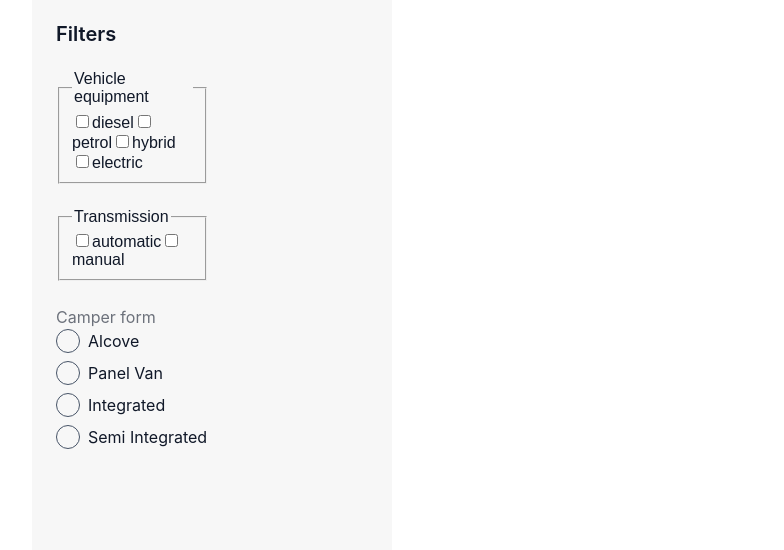
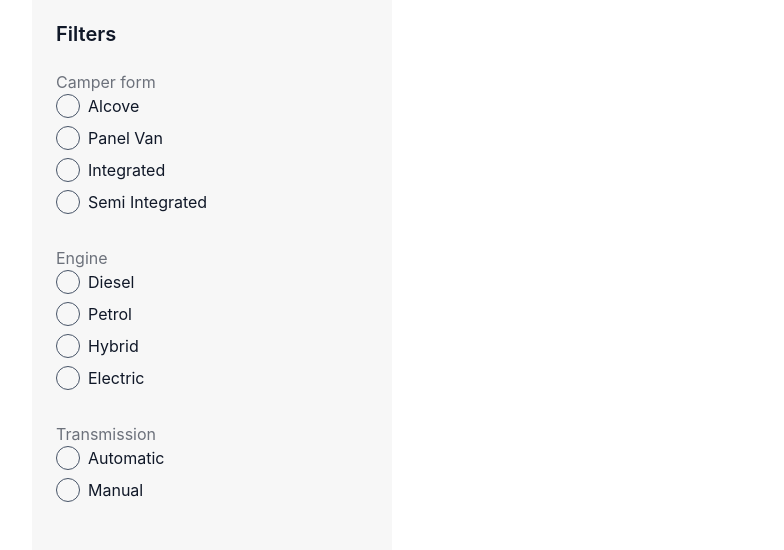
Before and after one commit to GennadiyTsekhmistro/travel-trucks, a Next.js app: page /catalog in a window 1280 px wide. Shown: the part 250-800 px from the top of the page, without its empty margins (32-816 px from the left). Built offline with nearby package versions, Linux system fonts and the light colour scheme; no server answers.

Commit message:
Style camper catalog cards

```diff
--- a/app/catalog/page.tsx
+++ b/app/catalog/page.tsx
@@ -59,6 +59,7 @@ export default function Catalog() {
 
   const campers = data?.pages.flatMap((page) => page.campers) ?? [];
 
+  console.log("Перший кемпер:", campers[0]);
   const filteredCampers = campers.filter((camper) => {
     if (!searchApplied) {
       return true;
@@ -143,36 +144,6 @@ export default function Catalog() {
             <div className="catalog-filters">
               <h2>Filters</h2>
 
-              <fieldset>
-                <legend>Vehicle equipment</legend>
-                {(["diesel", "petrol", "hybrid", "electric"] as const).map(
-                  (engine) => (
-                    <label key={engine}>
-                      <input
-                        type="checkbox"
-                        checked={engines.includes(engine)}
-                        onChange={() => toggleEngine(engine)}
-                      />
-                      {engine}
-                    </label>
-                  ),
-                )}
-              </fieldset>
-
-              <fieldset>
-                <legend>Transmission</legend>
-                {(["automatic", "manual"] as const).map((transmission) => (
-                  <label key={transmission}>
-                    <input
-                      type="checkbox"
-                      checked={transmissions.includes(transmission)}
-                      onChange={() => toggleTransmission(transmission)}
-                    />
-                    {transmission}
-                  </label>
-                ))}
-              </fieldset>
-
               <fieldset className="catalog-form-filter">
                 <legend>Camper form</legend>
 
@@ -192,6 +163,54 @@ export default function Catalog() {
                     />
                     <span className="catalog-radio-circle" aria-hidden="true" />
                     <span>{label}</span>
+                  </label>
+                ))}
+              </fieldset>
+
+              <fieldset className="catalog-engine-filter">
+                <legend>Engine</legend>
+
+                {(["diesel", "petrol", "hybrid", "electric"] as const).map(
+                  (engine) => (
+                    <label className="catalog-engine-option" key={engine}>
+                      <input
+                        type="checkbox"
+                        checked={engines.includes(engine)}
+                        onChange={() => toggleEngine(engine)}
+                      />
+                      <span
+                        className="catalog-engine-circle"
+                        aria-hidden="true"
+                      />
+                      <span>
+                        {engine.charAt(0).toUpperCase() + engine.slice(1)}
+                      </span>
+                    </label>
+                  ),
+                )}
+              </fieldset>
+
+              <fieldset className="catalog-transmission-filter">
+                <legend>Transmission</legend>
+
+                {(["automatic", "manual"] as const).map((transmission) => (
+                  <label
+                    className="catalog-transmission-option"
+                    key={transmission}
+                  >
+                    <input
+                      type="checkbox"
+                      checked={transmissions.includes(transmission)}
+                      onChange={() => toggleTransmission(transmission)}
+                    />
+                    <span
+                      className="catalog-transmission-circle"
+                      aria-hidden="true"
+                    />
+                    <span>
+                      {transmission.charAt(0).toUpperCase() +
+                        transmission.slice(1)}
+                    </span>
                   </label>
                 ))}
               </fieldset>
@@ -241,26 +260,89 @@ export default function Catalog() {
               <div className="catalog-campers">
                 {filteredCampers.map((camper) => (
                   <article className="catalog-camper" key={camper.id}>
-                    <Link href={`/catalog/${camper.id}`}>
+                    <div className="catalog-camper-content">
+                      <Link
+                        href={`/catalog/${camper.id}`}
+                        className="catalog-camper-image"
+                      >
                         <Image
                           src={camper.coverImage}
                           alt={camper.name}
-                        width={300}
-                        height={200}
+                          width={219}
+                          height={240}
                           style={{ objectFit: "cover" }}
                         />
+                      </Link>
+
+                      <div className="catalog-camper-info">
+                        <div className="catalog-camper-heading">
+                          <div className="catalog-camper-title-row">
                             <h2>{camper.name}</h2>
-                      <p>Ціна: €{camper.price}</p>
-                      <p>Рейтинг: {camper.rating}</p>
-                      <p>
-                        Коробка передач:{" "}
-                        {camper.transmission === "automatic"
-                          ? "Автоматична"
-                          : "Механічна"}
+                            <p className="catalog-camper-price">
+                              €{camper.price.toLocaleString("en-US")}
                             </p>
-                      <p>Місце розташування: {camper.location}</p>
-                      <p>{camper.description}</p>
+                          </div>
+
+                          <div className="catalog-camper-details">
+                            <div className="catalog-camper-rating">
+                              <svg
+                                width="16"
+                                height="16"
+                                viewBox="0 0 16 16"
+                                fill="#FFC531"
+                                aria-hidden="true"
+                              >
+                                <path d="M8 0.8l2.2 4.45 4.9.71-3.55 3.46.84 4.88L8 12l-4.39 2.3.84-4.88L.9 5.96l4.9-.71L8 .8z" />
+                              </svg>
+                              <span>{camper.rating}</span>
+                            </div>
+
+                            <div className="catalog-camper-location">
+                              <Image
+                                src="/map.svg"
+                                alt=""
+                                width={16}
+                                height={16}
+                              />
+                              <span>{camper.location}</span>
+                            </div>
+                          </div>
+                        </div>
+
+                        <p className="catalog-camper-description">
+                          {camper.description}
+                        </p>
+
+                        <div className="catalog-camper-badges">
+                          <span className="catalog-camper-badge">
+                            {camper.engine.charAt(0).toUpperCase() +
+                              camper.engine.slice(1)}
+                          </span>
+
+                          <span className="catalog-camper-badge">
+                            {camper.transmission.charAt(0).toUpperCase() +
+                              camper.transmission.slice(1)}
+                          </span>
+
+                          <span className="catalog-camper-badge">
+                            {camper.form
+                              .split("_")
+                              .map(
+                                (word) =>
+                                  word.charAt(0).toUpperCase() + word.slice(1),
+                              )
+                              .join(" ")}
+                          </span>
+                        </div>
+
+                        <Link
+                          href={`/catalog/${camper.id}`}
+                          className="catalog-camper-button"
+                        >
+                          Show more
                         </Link>
+                      </div>
+                    </div>
                   </article>
                 ))}
               </div>
--- a/app/globals.css
+++ b/app/globals.css
@@ -503,3 +503,372 @@ section>a:hover {
   outline: 2px solid #829b91;
   outline-offset: 2px;
 }
+
+
+.catalog-engine-filter {
+  display: flex;
+  flex-direction: column;
+  align-items: flex-start;
+  gap: 8px;
+  width: 89px;
+  height: 152px;
+  margin: 0;
+  padding: 0;
+  border: none;
+  min-width: 0;
+}
+
+.catalog-engine-filter legend {
+  padding: 0;
+  margin-bottom: 0;
+  font-family: "Inter", sans-serif;
+  font-size: 16px;
+  font-weight: 400;
+  line-height: 150%;
+  color: #6c717b;
+}
+
+.catalog-engine-option {
+  position: relative;
+  display: flex;
+  flex-direction: row;
+  align-items: center;
+  justify-content: flex-start;
+  gap: 8px;
+  width: max-content;
+  height: 24px;
+  margin: 0;
+  cursor: pointer;
+  font-family: "Inter", sans-serif;
+  font-size: 16px;
+  font-weight: 400;
+  line-height: 150%;
+  color: #101828;
+}
+
+.catalog-engine-option input {
+  position: absolute;
+  width: 24px;
+  height: 24px;
+  margin: 0;
+  opacity: 0;
+  cursor: pointer;
+}
+
+.catalog-engine-circle {
+  display: flex;
+  align-items: center;
+  justify-content: center;
+  flex-shrink: 0;
+  width: 24px;
+  height: 24px;
+  border: 1px solid #475467;
+  border-radius: 50%;
+}
+
+.catalog-engine-option input:checked+.catalog-engine-circle::after {
+  content: "";
+  display: block;
+  width: 14px;
+  height: 14px;
+  border-radius: 50%;
+  background: #475467;
+}
+
+.catalog-engine-option input:focus-visible+.catalog-engine-circle {
+  outline: 2px solid #829b91;
+  outline-offset: 2px;
+}
+
+
+.catalog-transmission-filter {
+  display: flex;
+  flex-direction: column;
+  align-items: flex-start;
+  gap: 8px;
+  width: 109px;
+  height: 56px;
+  margin: 0;
+  padding: 0;
+  border: none;
+  min-width: 0;
+}
+
+.catalog-transmission-filter legend {
+  padding: 0;
+  margin-bottom: 0;
+  font-family: "Inter", sans-serif;
+  font-size: 16px;
+  font-weight: 400;
+  line-height: 150%;
+  color: #6c717b;
+}
+
+.catalog-transmission-option {
+  position: relative;
+  display: flex;
+  flex-direction: row;
+  align-items: center;
+  justify-content: flex-start;
+  gap: 8px;
+  width: max-content;
+  height: 24px;
+  margin: 0;
+  cursor: pointer;
+  font-family: "Inter", sans-serif;
+  font-size: 16px;
+  font-weight: 400;
+  line-height: 150%;
+  color: #101828;
+}
+
+.catalog-transmission-option input {
+  position: absolute;
+  width: 24px;
+  height: 24px;
+  margin: 0;
+  opacity: 0;
+  cursor: pointer;
+}
+
+.catalog-transmission-circle {
+  display: flex;
+  align-items: center;
+  justify-content: center;
+  flex-shrink: 0;
+  width: 24px;
+  height: 24px;
+  border: 1px solid #475467;
+  border-radius: 50%;
+}
+
+.catalog-transmission-option input:checked+.catalog-transmission-circle::after {
+  content: "";
+  display: block;
+  width: 14px;
+  height: 14px;
+  border-radius: 50%;
+  background: #475467;
+}
+
+.catalog-transmission-option input:focus-visible+.catalog-transmission-circle {
+  outline: 2px solid #829b91;
+  outline-offset: 2px;
+}
+
+
+/* Картки каталогу */
+.catalog-page .catalog-results {
+  width: 888px;
+  flex-shrink: 0;
+}
+
+.catalog-campers {
+  display: flex;
+  flex-direction: column;
+  gap: 32px;
+  width: 888px;
+}
+
+.catalog-camper {
+  box-sizing: border-box;
+  display: flex;
+  flex-direction: column;
+  gap: 24px;
+  width: 888px;
+  height: 312px;
+  padding: 24px;
+  border: 1px solid #dadde1;
+  border-radius: 16px;
+  background: #f7f7f7;
+}
+
+.catalog-camper-content {
+  display: flex;
+  align-items: flex-start;
+  gap: 24px;
+  width: 100%;
+  height: 264px;
+}
+
+.catalog-camper-image {
+  display: block;
+  flex-shrink: 0;
+  width: 219px;
+  height: 240px;
+  overflow: hidden;
+  border-radius: 16px;
+}
+
+.catalog-camper-image img {
+  display: block;
+  width: 100%;
+  height: 100%;
+  object-fit: cover;
+}
+
+.catalog-camper-info {
+  display: flex;
+  flex-direction: column;
+  align-items: flex-start;
+  gap: 24px;
+  width: 524px;
+  min-width: 0;
+}
+
+.catalog-camper-heading {
+  display: flex;
+  flex-direction: column;
+  gap: 8px;
+  width: 100%;
+}
+
+.catalog-camper-title-row {
+  display: flex;
+  align-items: center;
+  justify-content: space-between;
+  gap: 12px;
+  width: 100%;
+}
+
+.catalog-camper-title-row h2 {
+  margin: 0;
+  overflow: hidden;
+  font-family: "Inter", sans-serif;
+  font-size: 24px;
+  font-weight: 600;
+  line-height: 1.33;
+  color: #101828;
+  text-overflow: ellipsis;
+  white-space: nowrap;
+}
+
+.catalog-camper-price {
+  flex-shrink: 0;
+  margin: 0;
+  font-family: "Inter", sans-serif;
+  font-size: 24px;
+  font-weight: 600;
+  line-height: 1.33;
+  color: #101828;
+}
+
+.catalog-camper-details {
+  display: flex;
+  align-items: center;
+  gap: 16px;
+  min-height: 24px;
+}
+
+.catalog-camper-rating,
+.catalog-camper-location {
+  display: flex;
+  align-items: center;
+  gap: 4px;
+  min-height: 24px;
+  font-family: "Inter", sans-serif;
+  font-size: 16px;
+  font-weight: 400;
+  line-height: 1.5;
+  color: #101828;
+}
+
+.catalog-camper-rating svg,
+.catalog-camper-location img {
+  flex-shrink: 0;
+}
+
+.catalog-camper-rating span {
+  text-decoration: underline;
+  text-underline-offset: 3px;
+}
+
+.catalog-camper-location {
+  min-width: 0;
+}
+
+.catalog-camper-location span {
+  overflow: hidden;
+  text-overflow: ellipsis;
+  white-space: nowrap;
+}
+
+.catalog-camper-description {
+  display: -webkit-box;
+  width: 100%;
+  margin: 0;
+  overflow: hidden;
+  font-family: "Inter", sans-serif;
+  font-size: 16px;
+  font-weight: 400;
+  line-height: 1.5;
+  color: #475467;
+  -webkit-box-orient: vertical;
+  line-clamp: 1;
+  -webkit-line-clamp: 1;
+}
+
+.catalog-camper-badges {
+  display: flex;
+  align-items: center;
+  gap: 8px;
+  width: 100%;
+  overflow: hidden;
+}
+
+.catalog-camper-badge {
+  display: inline-flex;
+  align-items: center;
+  justify-content: center;
+  flex-shrink: 0;
+  min-height: 48px;
+  padding: 12px 18px;
+  border-radius: 100px;
+  background: #f2f4f7;
+  color: #101828;
+  font-family: "Inter", sans-serif;
+  font-size: 16px;
+  font-weight: 500;
+  line-height: 1.5;
+  white-space: nowrap;
+}
+
+.catalog-camper-button {
+  display: inline-flex;
+  align-items: center;
+  justify-content: center;
+  min-width: 173px;
+  height: 56px;
+  box-sizing: border-box;
+  padding: 16px 32px;
+  border-radius: 200px;
+  background: #829b91;
+  color: #ffffff;
+  font-family: "Inter", sans-serif;
+  font-size: 16px;
+  font-weight: 500;
+  line-height: 1.5;
+  letter-spacing: -0.01em;
+  text-decoration: none;
+}
+
+.catalog-camper-button:hover {
+  background: #6d7b75;
+}
+
+.catalog-results>button {
+  display: block;
+  margin: 40px auto 0;
+  padding: 16px 32px;
+  border: 1px solid #dadde1;
+  border-radius: 200px;
+  background: #ffffff;
+  color: #101828;
+  font-size: 16px;
+  cursor: pointer;
+}
+
+.catalog-results>button:disabled {
+  cursor: wait;
+  opacity: 0.6;
+}
```
Also changed, not shown: public/mavericks.png (added). Lines whose indentation alone changed are shown as unchanged.
